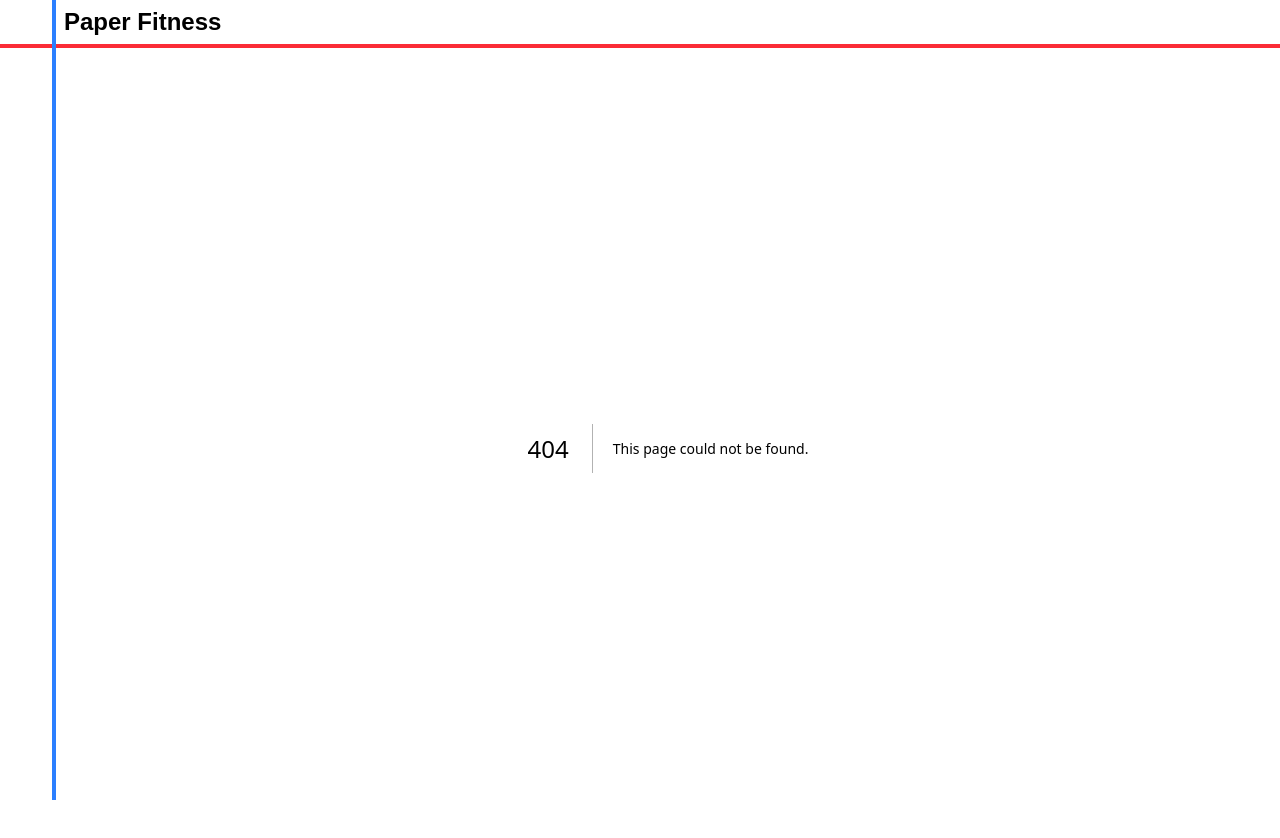
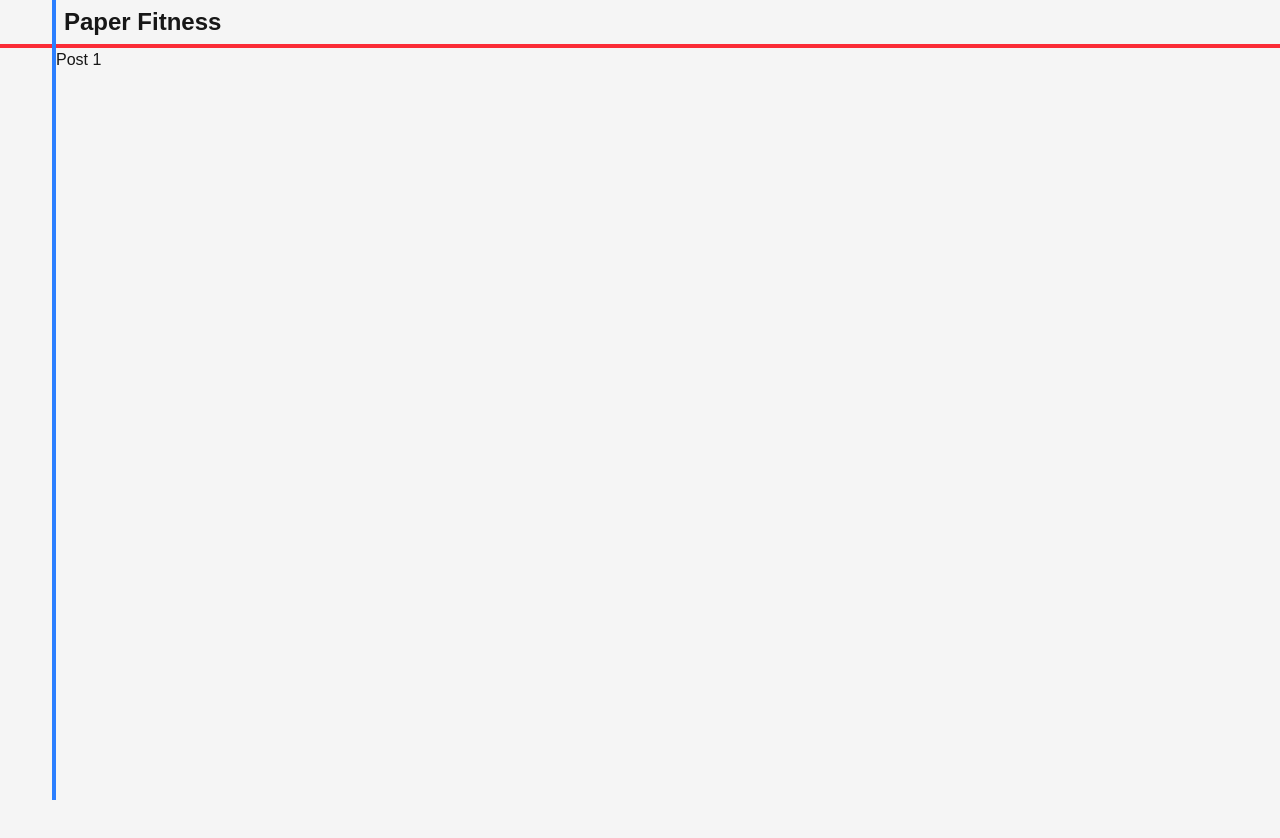
Before and after one commit to Arshad-Siddiqui/fitness-blog, a Next.js app: page /posts/1 in a window 1280 px wide. Before the commit this address had no page. Shown: the top 838 px of the page. After the commit the page ends 800 px from the top, so only its background shows below. Built offline with nearby package versions, Linux system fonts and the light colour scheme.

Commit message:
Create dynamic post page

```diff
--- /dev/null
+++ b/src/app/posts/[slug]/page.tsx
@@ -0,0 +1,5 @@
+export default function Post({ params }: { params: { slug: string } }) {
+  return (
+    <h1>Post {params.slug}</h1>
+  )
+}
```
